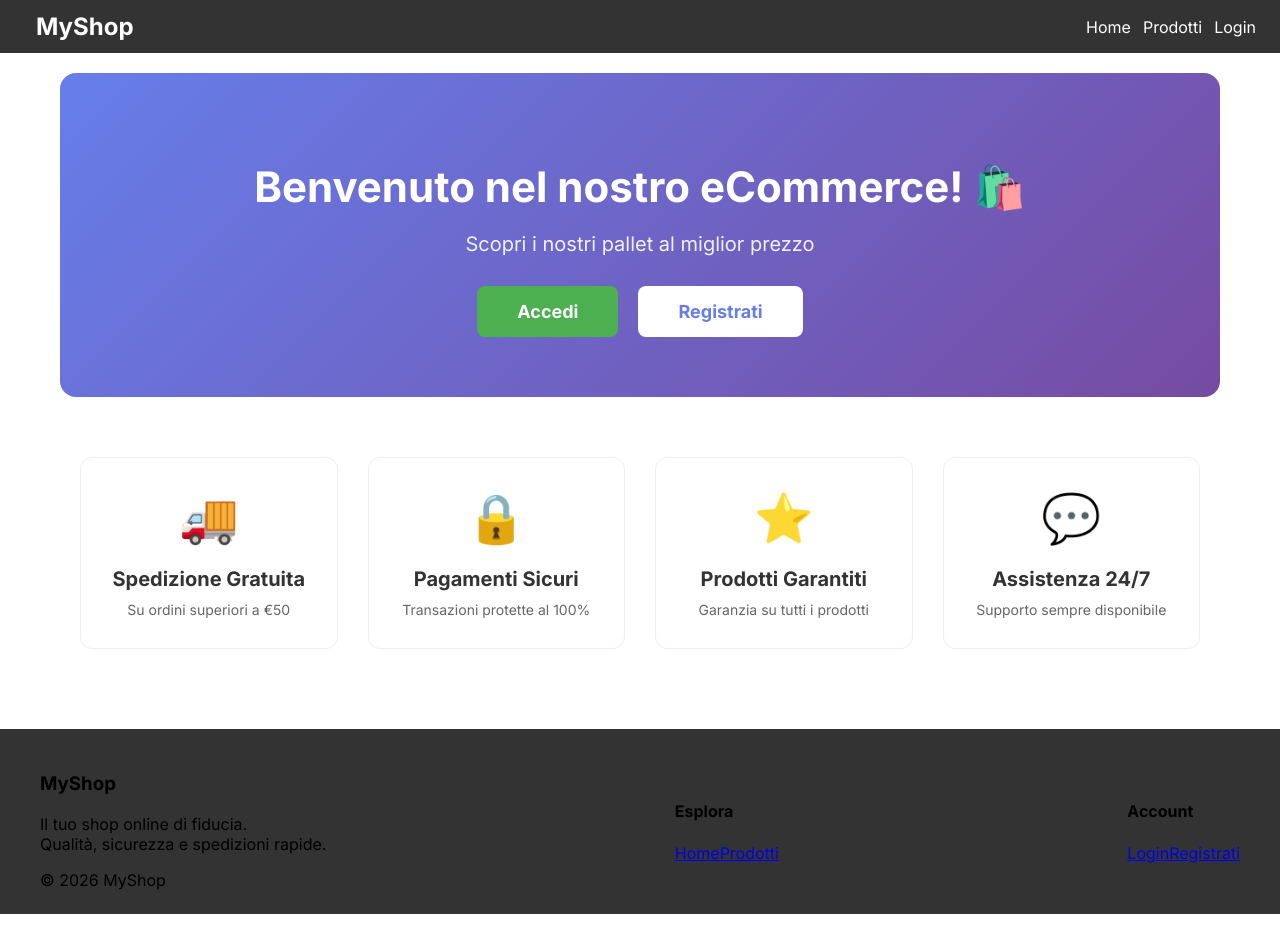
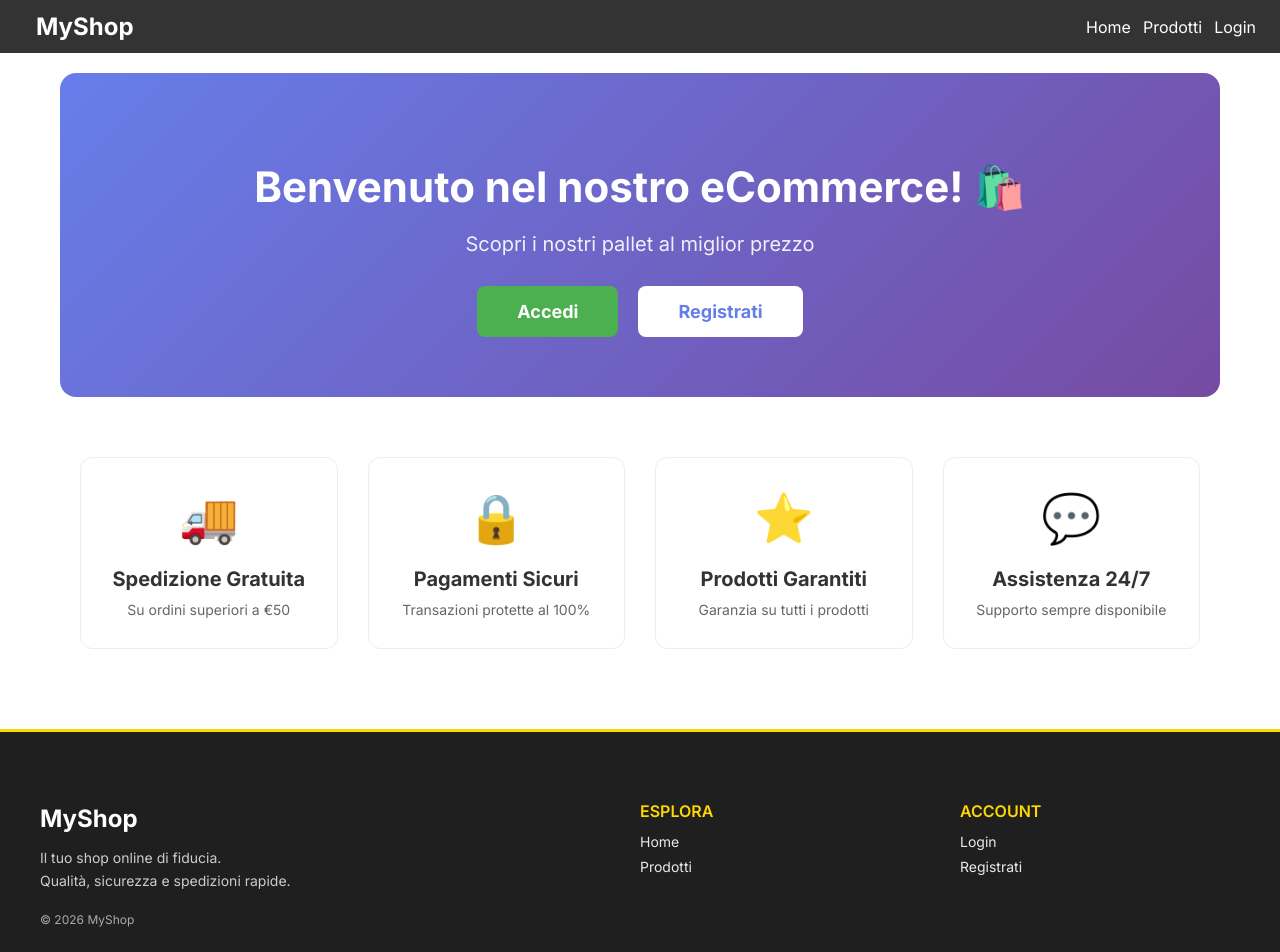
Before and after one commit to nikfaccini/Progetto-ERASMUS-2026, a React (Create React App) app: page / in a window 1280 px wide. Shown: the top 952 px of the page. Before the commit the page ends 914 px from the top, so only its background shows below. Built offline with nearby package versions, Linux system fonts and the light colour scheme.

Commit message:
Update Footer.css

```diff
--- a/src/components/Footer.css
+++ b/src/components/Footer.css
@@ -1,53 +1,73 @@
 .footer {
   font-family: "Inter", sans-serif;
-  padding: 24px;
-  background-color: #333;
+  background: #1f1f1f;
+  color: #eaeaea;
+  padding: 48px 24px 32px;
+  border-top: 3px solid #ffd700;
 }
 
 .footer-container {
   max-width: 1200px;
   margin: 0 auto;
-  display: flex;
-  justify-content: space-between;
-  align-items: center;
-  gap: 24px;
+  display: grid;
+  grid-template-columns: 2fr 1fr 1fr;
+  gap: 40px;
 }
 
-.footer-brand h4 {
-  font-size: 20px;
+.footer-section h3 {
+  font-size: 24px;
   font-weight: 700;
-  margin-bottom: 4px;
+  color: #ffffff;
+  margin-bottom: 12px;
 }
 
-.footer-brand p {
-  font-size: 14px;
-  opacity: 0.7;
+.footer-section h4 {
+  font-size: 16px;
+  font-weight: 600;
+  color: #ffd700;
+  margin-bottom: 12px;
+  text-transform: uppercase;
 }
 
-.footer-links {
-  display: flex;
-  gap: 16px;
+.footer-section p {
+  font-size: 14px;
+  line-height: 1.6;
+  color: #cccccc;
+  margin-bottom: 16px;
 }
 
-.footer-links a {
-  color: #ffffff;
+.footer-section a {
+  display: block;
+  color: #eaeaea;
   text-decoration: none;
-  font-weight: 500;
+  font-size: 14px;
+  margin-bottom: 8px;
+  transition: color 0.2s ease;
 }
 
-.footer-links a:hover {
+.footer-section a:hover {
   color: #ffd700;
+}
+
+.logged {
+  font-size: 14px;
+  color: #7dd3fc;
+  font-weight: 600;
+}
+
+.copyright {
+  font-size: 12px;
+  color: #aaaaaa;
 }
 
 /* RESPONSIVE */
 @media (max-width: 768px) {
   .footer-container {
-    flex-direction: column;
+    grid-template-columns: 1fr;
     text-align: center;
   }
 
-  .footer-links {
-    flex-wrap: wrap;
-    justify-content: center;
+  .footer-section a {
+    margin-bottom: 10px;
   }
 }
```
